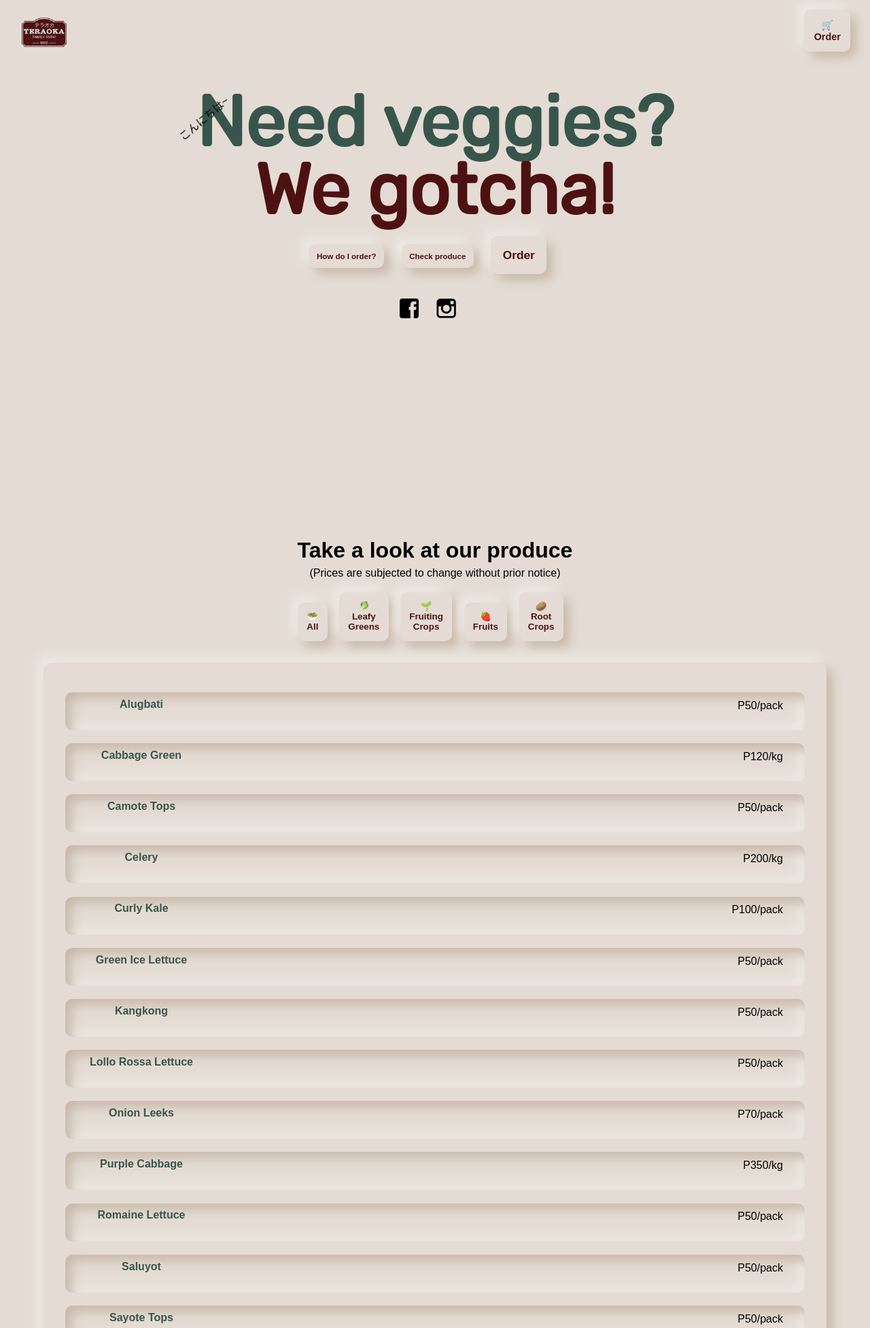
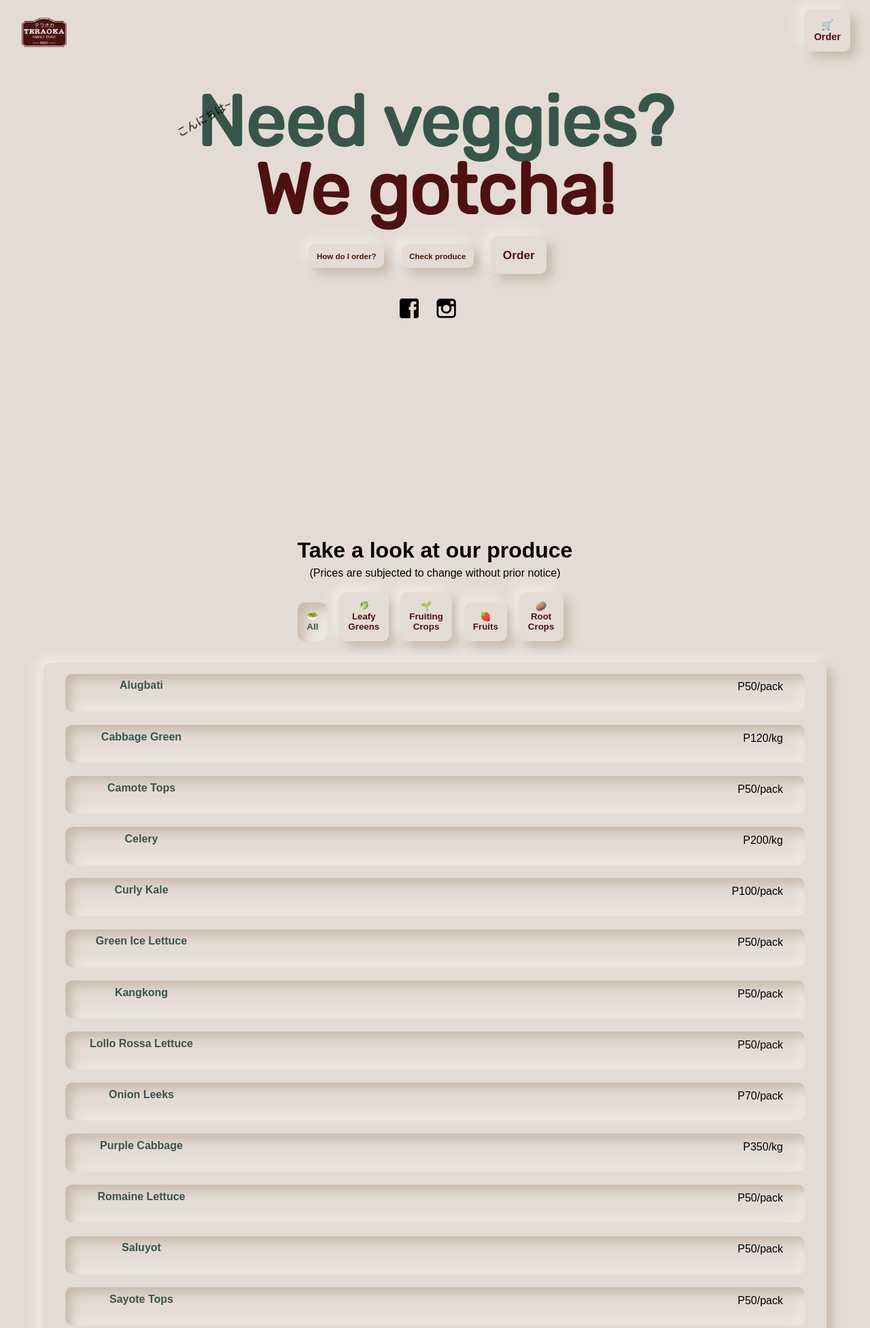
Before and after one commit to phirivera/phirivera.github.io, a PHP site: page / in a window 1280 px wide. Shown: the top 1953 px of the page at 68% size. Run offline with PHP 8.4, Linux system fonts and the light colour scheme; some web fonts are replaced.

Commit message:
fixed guide padding and angle of jap-banner

```diff
--- a/index.html
+++ b/index.html
@@ -63,6 +63,8 @@
             <button id="root-crops" class="element tab" type="button">🥔 Root Crops</button>
 
             <script>
+                document.getElementById("all").className += " active";
+
                 document.getElementById("all").onclick = tab_click;
                 document.getElementById("leafy-greens").onclick = tab_click;
                 document.getElementById('fruits').onclick = tab_click;
--- a/style.css
+++ b/style.css
@@ -53,19 +53,19 @@ p{
   position: absolute;
   top: 20%;
   left: 20%;
-  transform: rotate(-40deg);
+  transform: rotate(-30deg);
 
   /* Safari */
-  -webkit-transform: rotate(-40deg);
+  -webkit-transform: rotate(-30deg);
 
   /* Firefox */
-  -moz-transform: rotate(-40deg);
+  -moz-transform: rotate(-30deg);
 
   /* IE */
-  -ms-transform: rotate(-40deg);
+  -ms-transform: rotate(-30deg);
 
   /* Opera */
-  -o-transform: rotate(-40deg);
+  -o-transform: rotate(-30deg);
 
   /* Internet Explorer */
   filter: progid:DXImageTransform.Microsoft.BasicImage(rotation=3);
@@ -193,8 +193,7 @@ a:visited{
   background: #E4DCD4;
   box-shadow: 9px 9px 16px #C9B9AA, -9px -9px 16px #EFEAE5;
   border-radius: 10px;
-  padding-top: 2.7em;
-  padding-bottom: 1.5em;
+  padding-top: 1em;
   align-items: center;
 }
 
@@ -263,8 +262,7 @@ a:visited{
 #guide{
   margin-top: 3em;
   margin-bottom: 8em;
-  padding-top: 2em;
-  padding-bottom: 2em;
+  padding: 2em;
   border-radius: 10px;
   display: inline-block;
   width: 90vw;
```
